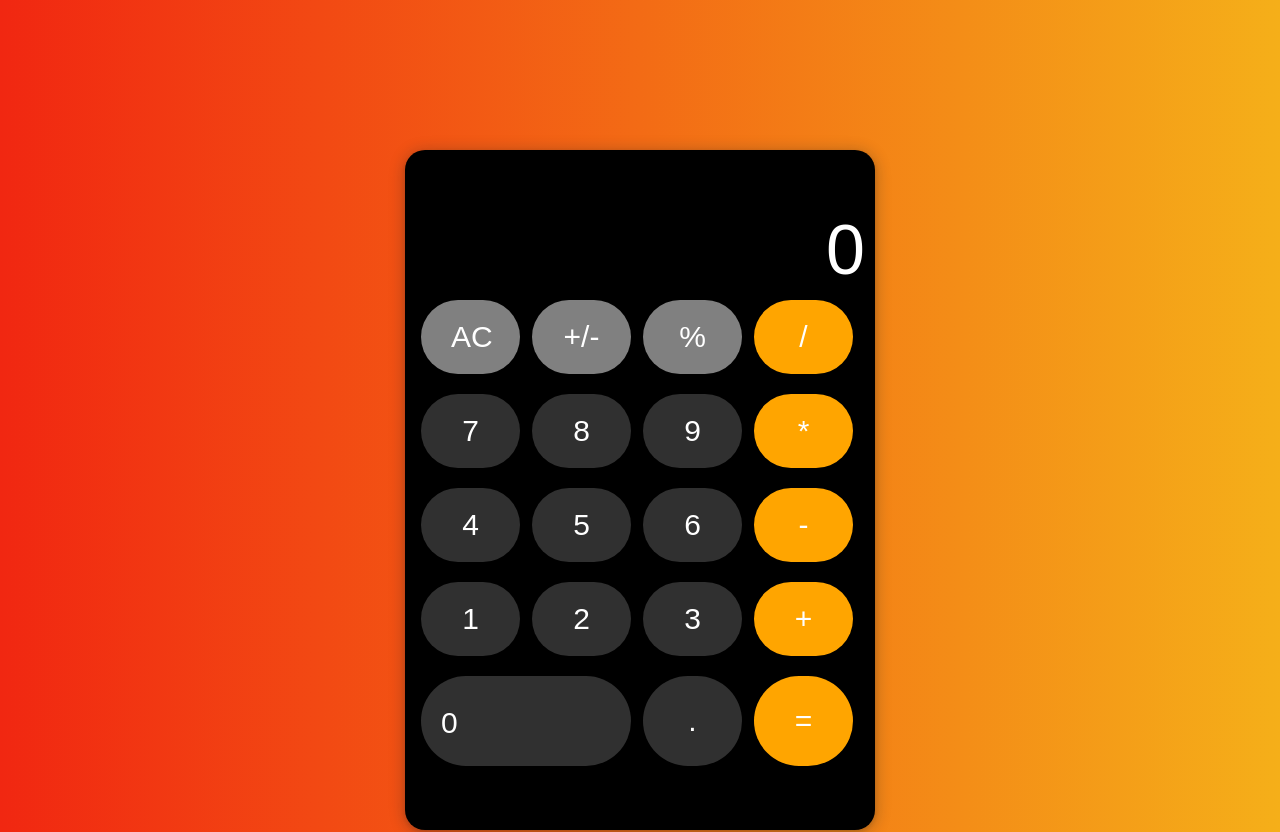
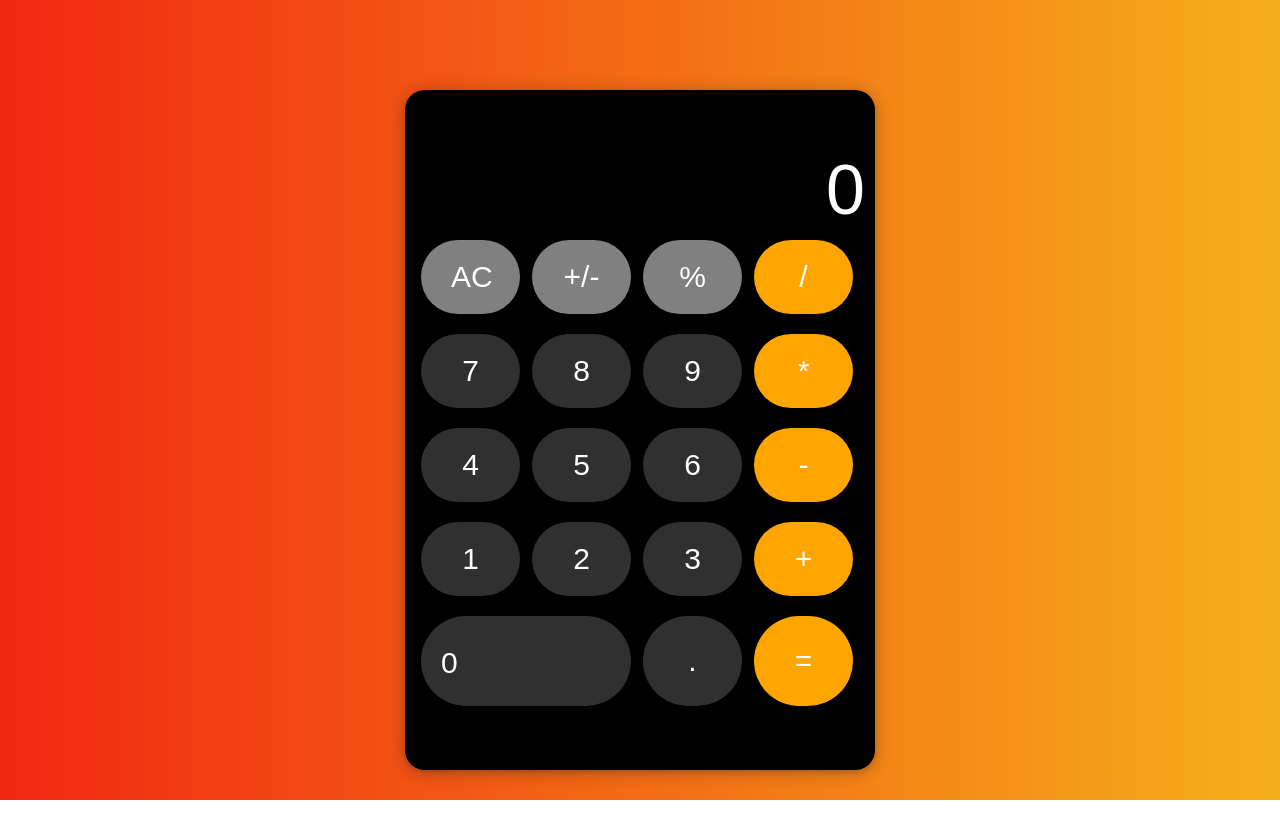
Before and after one commit to Vladislav-07/Calculator, a plain HTML site: page index.html in a window 1280 px wide. Shown: the top 832 px of the page. After the commit the page ends 800 px from the top, so only its background shows below. Drawn offline with Linux system fonts and the light colour scheme.

Commit message:
Update main.css

```diff
--- a/main.css
+++ b/main.css
@@ -9,13 +9,16 @@ body {
   font-size: 12px;
   font-family: Arial, Helvetica, sans-serif;
   overflow: hidden;
+  display: flex;
+  justify-content: center;
 }
 
 .calculator {
+  align-items: center;
   width: 470px;
   height: 680px;
   background-color: black;
-  margin: 150px auto;
+  margin-top: calc(7%);
   border-radius: 20px;
   padding: 10px;
   overflow: hidden;
```
